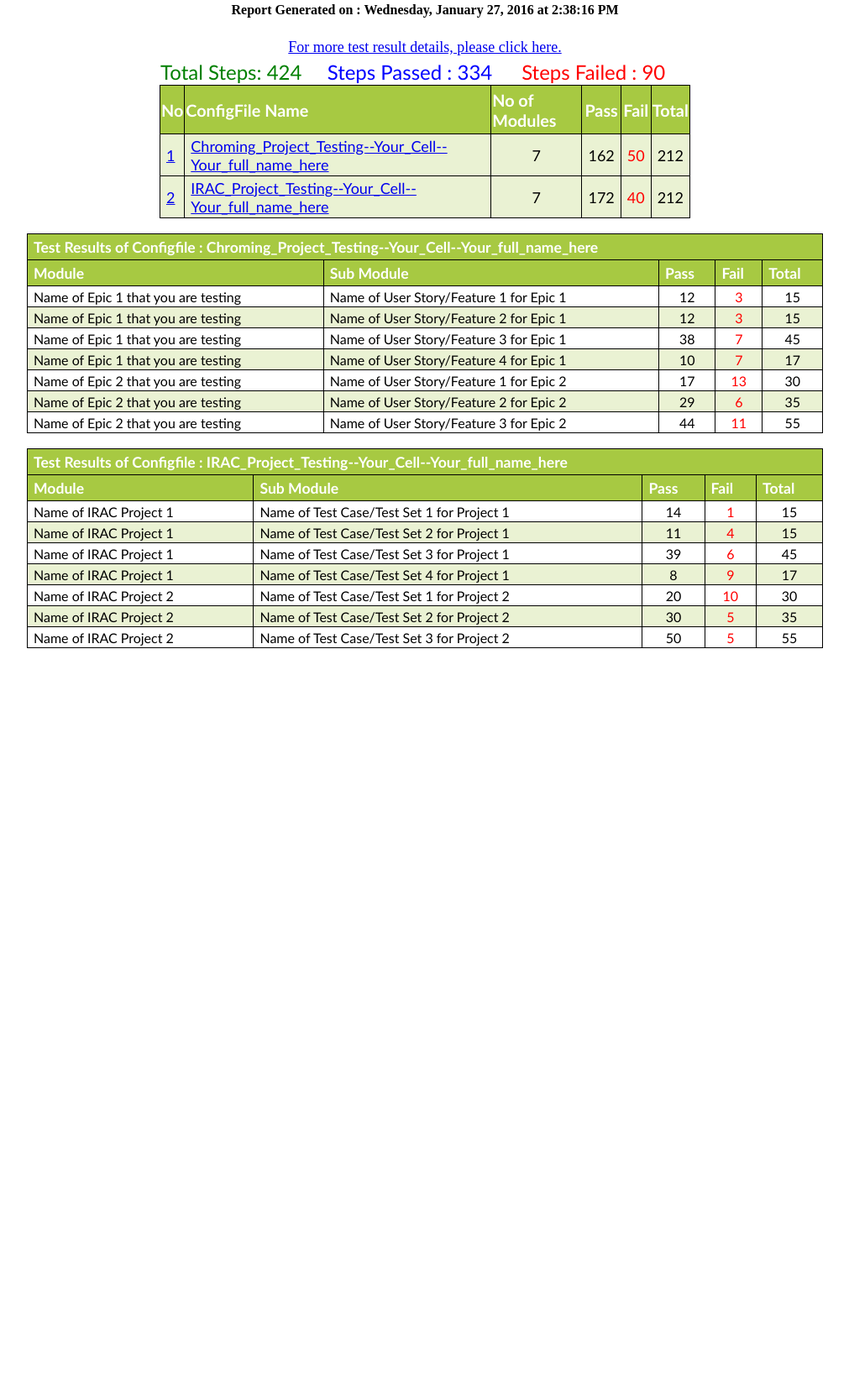
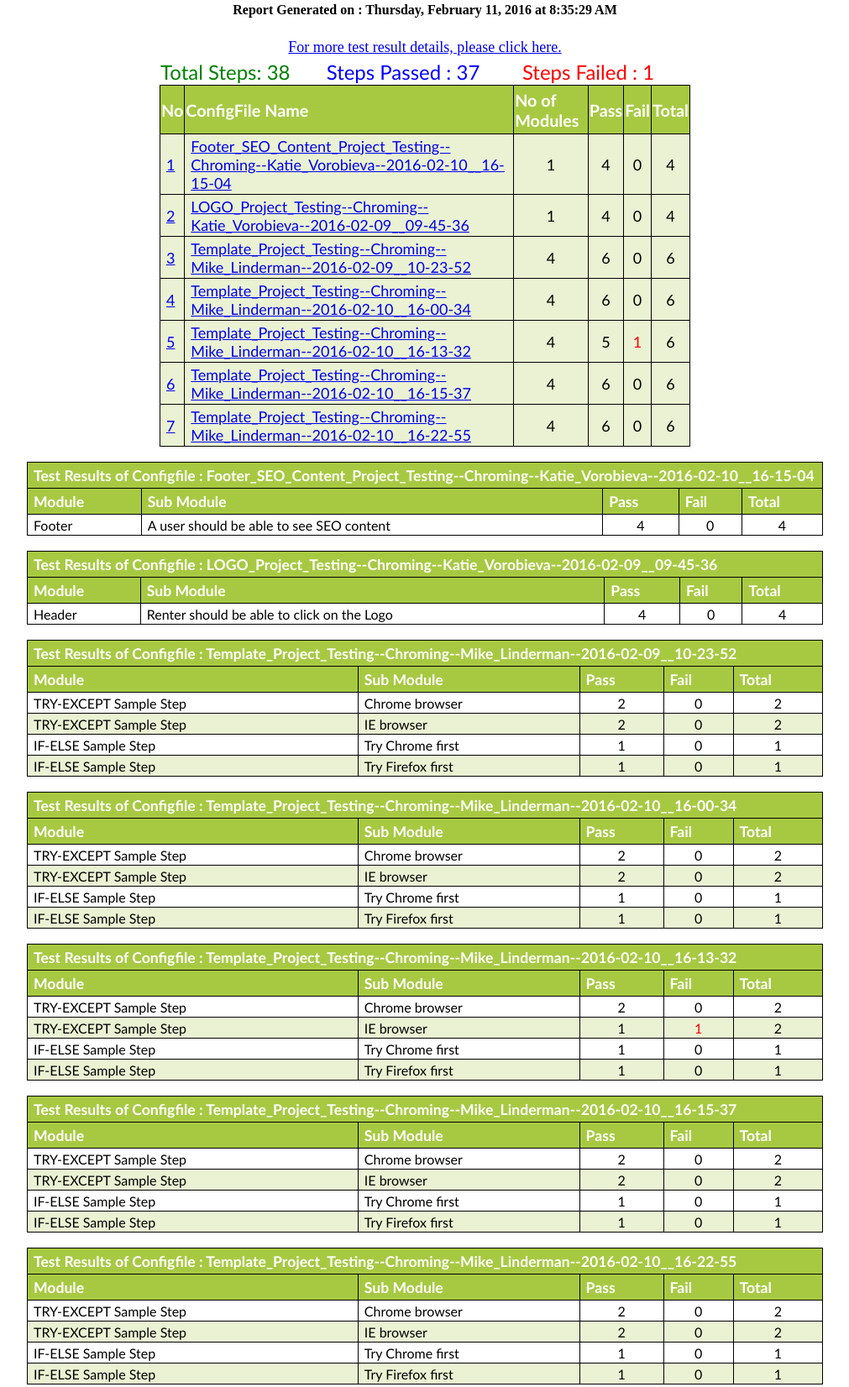
Before and after one commit to jg8481/QA_CI_Dashboard2, a plain HTML site: page index.html in a window 1280 px wide. Shown: the part 63-1715 px from the top of the page at 84% size, without its empty margins (134-1145 px from the left). Before the commit the page ends 843 px from the top, so only its background shows below. Drawn offline with Linux system fonts and the light colour scheme.

Commit message:
This is a QA Static Dashboard update triggered by a QA Jenkins Machine.

```diff
--- a/index.html
+++ b/index.html
@@ -1,24 +1,47 @@
 <html><head><title>IRAC Projects and C2C User Story Test Results Summary</title><style>#SummaryTable {font-family: "Trebuchet MS", Arial, Helvetica, sans-serif;font-size:large;width: 50%; border-collapse: collapse;border:1px solid #000000;color:#000000;}#SummaryTable td, #ResultTable th { font-size: 1em; border:1px solid #000000;color:#000000;padding: 3px 7px 2px 7px;}#SummaryTable th {font-size: 1.1em; padding-top: 5px;padding-bottom: 4px; background-color: #A7C942;  color: #ffffff;border:1px solid #000000}#SummaryTable tr td { color: #000000; background-color: #EAF2D3;}#ResultTable {font-family: "Trebuchet MS", Arial, Helvetica, sans-serif;width: 75%; border-collapse: collapse;}#ResultTable td, #ResultTable th { font-size: 1em; border:1px solid #000000;color:#000000;padding: 3px 7px 2px 7px;}#ResultTable th {font-size: 1.1em; text-align: left; padding-top: 5px;padding-bottom: 4px; background-color: #A7C942;  color: #ffffff;}#ResultTable tr.alt td { color: #000000; background-color: #EAF2D3;}#ResultTable tr.highlight { color: #000000; background-color: yellow;}#PassFailSummaryTable {font-family: "Trebuchet MS", Arial, Helvetica, sans-serif;font-size:large;width: 50%; border-collapse: collapse;border:0px solid #000000;color:#000000;}</style></head><body>
-<h1 align="center">IRAC Projects and C2C User Story Test Results Summary</h1><h4 align="center">Report Generated on : Wednesday, January 27, 2016 at 2:38:16 PM</h4><table align="center"><tr><td><font size="4"><a href="https://confluence.hertz.com" target="_blank">For more test result details, please click here.</a></font></td></tr></table><table id="PassFailSummaryTable" align="center"><tr><td><font color="green" size="5">Total Steps: 424</font></td><td><font color="blue" size="5">Steps Passed : 334</font></td><td><font color="red" size="5">Steps Failed : 90</font></td></tr></table><table id="SummaryTable" align="center"><tr><th align="left"> No </th><th align="left">ConfigFile Name</th><th align="left">No of Modules</th><th align="center"> Pass</th><th align="center"> Fail</th><th align="center"> Total</th></tr>
-<tr><td><a href="#Chroming_Project_Testing--Your_Cell--Your_full_name_here">1</a></td><td><a href="#Chroming_Project_Testing--Your_Cell--Your_full_name_here">Chroming_Project_Testing--Your_Cell--Your_full_name_here</a></td><td align="center">7 </td><td align="center">162 </td><td align="center"><font color="red">50</font></td><td align="center">212</td></tr>
-<tr><td><a href="#IRAC_Project_Testing--Your_Cell--Your_full_name_here">2</a></td><td><a href="#IRAC_Project_Testing--Your_Cell--Your_full_name_here">IRAC_Project_Testing--Your_Cell--Your_full_name_here</a></td><td align="center">7 </td><td align="center">172 </td><td align="center"><font color="red">40</font></td><td align="center">212</td></tr>
+<h1 align="center">IRAC Projects and C2C User Story Test Results Summary</h1><h4 align="center">Report Generated on : Thursday, February 11, 2016 at 8:35:29 AM</h4><table align="center"><tr><td><font size="4"><a href="https://confluence.hertz.com" target="_blank">For more test result details, please click here.</a></font></td></tr></table><table id="PassFailSummaryTable" align="center"><tr><td><font color="green" size="5">Total Steps: 38</font></td><td><font color="blue" size="5">Steps Passed : 37</font></td><td><font color="red" size="5">Steps Failed : 1</font></td></tr></table><table id="SummaryTable" align="center"><tr><th align="left"> No </th><th align="left">ConfigFile Name</th><th align="left">No of Modules</th><th align="center"> Pass</th><th align="center"> Fail</th><th align="center"> Total</th></tr>
+<tr><td><a href="#Footer_SEO_Content_Project_Testing--Chroming--Katie_Vorobieva--2016-02-10__16-15-04">1</a></td><td><a href="#Footer_SEO_Content_Project_Testing--Chroming--Katie_Vorobieva--2016-02-10__16-15-04">Footer_SEO_Content_Project_Testing--Chroming--Katie_Vorobieva--2016-02-10__16-15-04</a></td><td align="center">1 </td><td align="center">4 </td><td align="center">0</td><td align="center">4</td></tr>
+<tr><td><a href="#LOGO_Project_Testing--Chroming--Katie_Vorobieva--2016-02-09__09-45-36">2</a></td><td><a href="#LOGO_Project_Testing--Chroming--Katie_Vorobieva--2016-02-09__09-45-36">LOGO_Project_Testing--Chroming--Katie_Vorobieva--2016-02-09__09-45-36</a></td><td align="center">1 </td><td align="center">4 </td><td align="center">0</td><td align="center">4</td></tr>
+<tr><td><a href="#Template_Project_Testing--Chroming--Mike_Linderman--2016-02-09__10-23-52">3</a></td><td><a href="#Template_Project_Testing--Chroming--Mike_Linderman--2016-02-09__10-23-52">Template_Project_Testing--Chroming--Mike_Linderman--2016-02-09__10-23-52</a></td><td align="center">4 </td><td align="center">6 </td><td align="center">0</td><td align="center">6</td></tr>
+<tr><td><a href="#Template_Project_Testing--Chroming--Mike_Linderman--2016-02-10__16-00-34">4</a></td><td><a href="#Template_Project_Testing--Chroming--Mike_Linderman--2016-02-10__16-00-34">Template_Project_Testing--Chroming--Mike_Linderman--2016-02-10__16-00-34</a></td><td align="center">4 </td><td align="center">6 </td><td align="center">0</td><td align="center">6</td></tr>
+<tr><td><a href="#Template_Project_Testing--Chroming--Mike_Linderman--2016-02-10__16-13-32">5</a></td><td><a href="#Template_Project_Testing--Chroming--Mike_Linderman--2016-02-10__16-13-32">Template_Project_Testing--Chroming--Mike_Linderman--2016-02-10__16-13-32</a></td><td align="center">4 </td><td align="center">5 </td><td align="center"><font color="red">1</font></td><td align="center">6</td></tr>
+<tr><td><a href="#Template_Project_Testing--Chroming--Mike_Linderman--2016-02-10__16-15-37">6</a></td><td><a href="#Template_Project_Testing--Chroming--Mike_Linderman--2016-02-10__16-15-37">Template_Project_Testing--Chroming--Mike_Linderman--2016-02-10__16-15-37</a></td><td align="center">4 </td><td align="center">6 </td><td align="center">0</td><td align="center">6</td></tr>
+<tr><td><a href="#Template_Project_Testing--Chroming--Mike_Linderman--2016-02-10__16-22-55">7</a></td><td><a href="#Template_Project_Testing--Chroming--Mike_Linderman--2016-02-10__16-22-55">Template_Project_Testing--Chroming--Mike_Linderman--2016-02-10__16-22-55</a></td><td align="center">4 </td><td align="center">6 </td><td align="center">0</td><td align="center">6</td></tr>
 </table>
-<br><table id="ResultTable" align="center"><tr><th colspan="5" align="center" id="Chroming_Project_Testing--Your_Cell--Your_full_name_here">Test Results of Configfile : Chroming_Project_Testing--Your_Cell--Your_full_name_here</tr><tr><th>Module</th><th>Sub Module</th><th align="center">Pass</th><th align="center">Fail</th><th align="center">Total</th></tr>
-<tr><td>Name of Epic 1 that you are testing</td><td>Name of User Story/Feature 1 for Epic 1</td><td align="center">12</td><td align="center"><font color="red">3</font></td><td align="center">15</td></tr>
-<tr class="alt"><td>Name of Epic 1 that you are testing</td><td>Name of User Story/Feature 2 for Epic 1</td><td align="center">12</td><td align="center"><font color="red">3</font></td><td align="center">15</td></tr>
-<tr><td>Name of Epic 1 that you are testing</td><td>Name of User Story/Feature 3 for Epic 1</td><td align="center">38</td><td align="center"><font color="red">7</font></td><td align="center">45</td></tr>
-<tr class="alt"><td>Name of Epic 1 that you are testing</td><td>Name of User Story/Feature 4 for Epic 1</td><td align="center">10</td><td align="center"><font color="red">7</font></td><td align="center">17</td></tr>
-<tr><td>Name of Epic 2 that you are testing</td><td>Name of User Story/Feature 1 for Epic 2</td><td align="center">17</td><td align="center"><font color="red">13</font></td><td align="center">30</td></tr>
-<tr class="alt"><td>Name of Epic 2 that you are testing</td><td>Name of User Story/Feature 2 for Epic 2</td><td align="center">29</td><td align="center"><font color="red">6</font></td><td align="center">35</td></tr>
-<tr><td>Name of Epic 2 that you are testing</td><td>Name of User Story/Feature 3 for Epic 2</td><td align="center">44</td><td align="center"><font color="red">11</font></td><td align="center">55</td></tr>
+<br><table id="ResultTable" align="center"><tr><th colspan="5" align="center" id="Footer_SEO_Content_Project_Testing--Chroming--Katie_Vorobieva--2016-02-10__16-15-04">Test Results of Configfile : Footer_SEO_Content_Project_Testing--Chroming--Katie_Vorobieva--2016-02-10__16-15-04</tr><tr><th>Module</th><th>Sub Module</th><th align="center">Pass</th><th align="center">Fail</th><th align="center">Total</th></tr>
+<tr><td>Footer</td><td>A user should be able to see SEO content</td><td align="center">4</td><td align="center">0</td><td align="center">4</td></tr>
 </table>
-<br><table id="ResultTable" align="center"><tr><th colspan="5" align="center" id="IRAC_Project_Testing--Your_Cell--Your_full_name_here">Test Results of Configfile : IRAC_Project_Testing--Your_Cell--Your_full_name_here</tr><tr><th>Module</th><th>Sub Module</th><th align="center">Pass</th><th align="center">Fail</th><th align="center">Total</th></tr>
-<tr><td>Name of IRAC Project 1</td><td>Name of Test Case/Test Set 1 for Project 1</td><td align="center">14</td><td align="center"><font color="red">1</font></td><td align="center">15</td></tr>
-<tr class="alt"><td>Name of IRAC Project 1</td><td>Name of Test Case/Test Set 2 for Project 1</td><td align="center">11</td><td align="center"><font color="red">4</font></td><td align="center">15</td></tr>
-<tr><td>Name of IRAC Project 1</td><td>Name of Test Case/Test Set 3 for Project 1</td><td align="center">39</td><td align="center"><font color="red">6</font></td><td align="center">45</td></tr>
-<tr class="alt"><td>Name of IRAC Project 1</td><td>Name of Test Case/Test Set 4 for Project 1</td><td align="center">8</td><td align="center"><font color="red">9</font></td><td align="center">17</td></tr>
-<tr><td>Name of IRAC Project 2</td><td>Name of Test Case/Test Set 1 for Project 2</td><td align="center">20</td><td align="center"><font color="red">10</font></td><td align="center">30</td></tr>
-<tr class="alt"><td>Name of IRAC Project 2</td><td>Name of Test Case/Test Set 2 for Project 2</td><td align="center">30</td><td align="center"><font color="red">5</font></td><td align="center">35</td></tr>
-<tr><td>Name of IRAC Project 2</td><td>Name of Test Case/Test Set 3 for Project 2</td><td align="center">50</td><td align="center"><font color="red">5</font></td><td align="center">55</td></tr>
+<br><table id="ResultTable" align="center"><tr><th colspan="5" align="center" id="LOGO_Project_Testing--Chroming--Katie_Vorobieva--2016-02-09__09-45-36">Test Results of Configfile : LOGO_Project_Testing--Chroming--Katie_Vorobieva--2016-02-09__09-45-36</tr><tr><th>Module</th><th>Sub Module</th><th align="center">Pass</th><th align="center">Fail</th><th align="center">Total</th></tr>
+<tr><td>Header</td><td>Renter should be able to click on the Logo</td><td align="center">4</td><td align="center">0</td><td align="center">4</td></tr>
+</table>
+<br><table id="ResultTable" align="center"><tr><th colspan="5" align="center" id="Template_Project_Testing--Chroming--Mike_Linderman--2016-02-09__10-23-52">Test Results of Configfile : Template_Project_Testing--Chroming--Mike_Linderman--2016-02-09__10-23-52</tr><tr><th>Module</th><th>Sub Module</th><th align="center">Pass</th><th align="center">Fail</th><th align="center">Total</th></tr>
+<tr><td>TRY-EXCEPT Sample Step</td><td>Chrome browser</td><td align="center">2</td><td align="center">0</td><td align="center">2</td></tr>
+<tr class="alt"><td>TRY-EXCEPT Sample Step</td><td>IE browser</td><td align="center">2</td><td align="center">0</td><td align="center">2</td></tr>
+<tr><td>IF-ELSE Sample Step</td><td>Try Chrome first</td><td align="center">1</td><td align="center">0</td><td align="center">1</td></tr>
+<tr class="alt"><td>IF-ELSE Sample Step</td><td>Try Firefox first</td><td align="center">1</td><td align="center">0</td><td align="center">1</td></tr>
+</table>
+<br><table id="ResultTable" align="center"><tr><th colspan="5" align="center" id="Template_Project_Testing--Chroming--Mike_Linderman--2016-02-10__16-00-34">Test Results of Configfile : Template_Project_Testing--Chroming--Mike_Linderman--2016-02-10__16-00-34</tr><tr><th>Module</th><th>Sub Module</th><th align="center">Pass</th><th align="center">Fail</th><th align="center">Total</th></tr>
+<tr><td>TRY-EXCEPT Sample Step</td><td>Chrome browser</td><td align="center">2</td><td align="center">0</td><td align="center">2</td></tr>
+<tr class="alt"><td>TRY-EXCEPT Sample Step</td><td>IE browser</td><td align="center">2</td><td align="center">0</td><td align="center">2</td></tr>
+<tr><td>IF-ELSE Sample Step</td><td>Try Chrome first</td><td align="center">1</td><td align="center">0</td><td align="center">1</td></tr>
+<tr class="alt"><td>IF-ELSE Sample Step</td><td>Try Firefox first</td><td align="center">1</td><td align="center">0</td><td align="center">1</td></tr>
+</table>
+<br><table id="ResultTable" align="center"><tr><th colspan="5" align="center" id="Template_Project_Testing--Chroming--Mike_Linderman--2016-02-10__16-13-32">Test Results of Configfile : Template_Project_Testing--Chroming--Mike_Linderman--2016-02-10__16-13-32</tr><tr><th>Module</th><th>Sub Module</th><th align="center">Pass</th><th align="center">Fail</th><th align="center">Total</th></tr>
+<tr><td>TRY-EXCEPT Sample Step</td><td>Chrome browser</td><td align="center">2</td><td align="center">0</td><td align="center">2</td></tr>
+<tr class="alt"><td>TRY-EXCEPT Sample Step</td><td>IE browser</td><td align="center">1</td><td align="center"><font color="red">1</font></td><td align="center">2</td></tr>
+<tr><td>IF-ELSE Sample Step</td><td>Try Chrome first</td><td align="center">1</td><td align="center">0</td><td align="center">1</td></tr>
+<tr class="alt"><td>IF-ELSE Sample Step</td><td>Try Firefox first</td><td align="center">1</td><td align="center">0</td><td align="center">1</td></tr>
+</table>
+<br><table id="ResultTable" align="center"><tr><th colspan="5" align="center" id="Template_Project_Testing--Chroming--Mike_Linderman--2016-02-10__16-15-37">Test Results of Configfile : Template_Project_Testing--Chroming--Mike_Linderman--2016-02-10__16-15-37</tr><tr><th>Module</th><th>Sub Module</th><th align="center">Pass</th><th align="center">Fail</th><th align="center">Total</th></tr>
+<tr><td>TRY-EXCEPT Sample Step</td><td>Chrome browser</td><td align="center">2</td><td align="center">0</td><td align="center">2</td></tr>
+<tr class="alt"><td>TRY-EXCEPT Sample Step</td><td>IE browser</td><td align="center">2</td><td align="center">0</td><td align="center">2</td></tr>
+<tr><td>IF-ELSE Sample Step</td><td>Try Chrome first</td><td align="center">1</td><td align="center">0</td><td align="center">1</td></tr>
+<tr class="alt"><td>IF-ELSE Sample Step</td><td>Try Firefox first</td><td align="center">1</td><td align="center">0</td><td align="center">1</td></tr>
+</table>
+<br><table id="ResultTable" align="center"><tr><th colspan="5" align="center" id="Template_Project_Testing--Chroming--Mike_Linderman--2016-02-10__16-22-55">Test Results of Configfile : Template_Project_Testing--Chroming--Mike_Linderman--2016-02-10__16-22-55</tr><tr><th>Module</th><th>Sub Module</th><th align="center">Pass</th><th align="center">Fail</th><th align="center">Total</th></tr>
+<tr><td>TRY-EXCEPT Sample Step</td><td>Chrome browser</td><td align="center">2</td><td align="center">0</td><td align="center">2</td></tr>
+<tr class="alt"><td>TRY-EXCEPT Sample Step</td><td>IE browser</td><td align="center">2</td><td align="center">0</td><td align="center">2</td></tr>
+<tr><td>IF-ELSE Sample Step</td><td>Try Chrome first</td><td align="center">1</td><td align="center">0</td><td align="center">1</td></tr>
+<tr class="alt"><td>IF-ELSE Sample Step</td><td>Try Firefox first</td><td align="center">1</td><td align="center">0</td><td align="center">1</td></tr>
 </table>
 </body></html>
```
